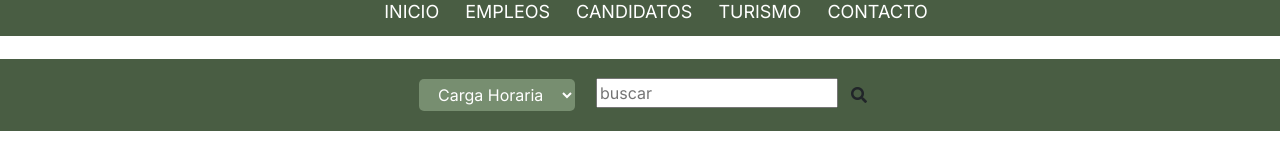
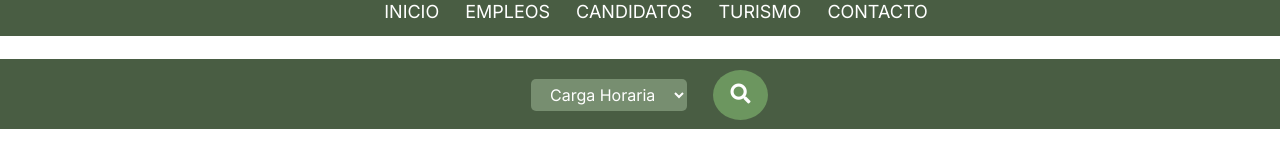
Before and after one commit to AyelenPorqueres/empleos, a Next.js app: page /cardempleos in a window 1280 px wide. Shown: the part 146-298 px from the top of the page. Built offline with nearby package versions, Linux system fonts and the light colour scheme; grey boxes are pictures that could not be loaded.

Commit message:
Boton desplegable para filtro candidatos y empleos

```diff
--- a/src/app/componentes/filtroCandidatos/filtroCandidatos.css
+++ b/src/app/componentes/filtroCandidatos/filtroCandidatos.css
@@ -41,3 +41,77 @@ select option {
     color: black;
     background-color: #EEEDDE;
 }
+
+.contenedor {
+    display: flex;
+    justify-content: space-around;
+    background-color: #495D43;
+    height: 70px;
+
+
+}
+
+.buscador {
+    color: white;
+    outline: 0;
+}
+
+.selector {
+    outline: 0;
+    margin: 20px;
+    border: 1.5px;
+    border-collapse: collapse;
+    border-radius: 5px;
+}
+
+
+#letraBuscador::placeholder {
+    color: white;
+}
+
+select option {
+    color: black;
+    background-color: #EEEDDE;
+}
+
+/* boton de busqueda */
+.buscar {
+    padding: 5px;
+    position: relative;
+    padding: 10px
+}
+
+.buscar input {
+    width: 0;
+    height: 30px;
+    padding: 0px 20px;
+    font-size: 18px;
+    color: black;
+    outline: none;
+    border: 0px solid;
+    border-radius: 20px;
+    transition: all 0.6s ease;
+}
+
+.btn {
+    position: absolute;
+    width: 55px;
+    height: 50px;
+    line-height: 35px;
+    top: 0;
+    right: 0;
+    background-color: #6c965f;
+    text-align: center;
+    color: white;
+    font-size: 20px;
+    border-radius: 50%;
+    cursor: pointer;
+}
+
+.buscar:hover input {
+    width: 240px;
+}
+
+.buscar input:focus {
+    width: 240px;
+}
--- a/src/app/componentes/filtroEmpleos/filtroEmpleos.css
+++ b/src/app/componentes/filtroEmpleos/filtroEmpleos.css
@@ -11,7 +11,7 @@
 	background-color: #778E70;
 }
 
-.buscador{
+.buscador {
 	padding: 5px;
 	color: white;
 	outline: 0;
@@ -21,7 +21,7 @@
 	text-align: center;
 }
 
-.selector{
+.selector {
 	padding: 5px 15px;
 	color: white;
 	outline: 0;
@@ -32,10 +32,85 @@
 }
 
 #letraBuscador::placeholder {
-    color:white;
+	color: white;
 }
 
 select option {
 	background-color: #EEEDDE;
 	color: black;
 }
+
+.contenedor {
+	display: flex;
+	justify-content: space-around;
+	background-color: #495D43;
+	height: 70px;
+
+
+}
+
+.buscador {
+	color: white;
+	outline: 0;
+}
+
+.selector {
+	outline: 0;
+	margin: 20px;
+	border: 1.5px;
+	border-collapse: collapse;
+	border-radius: 5px;
+}
+
+
+#letraBuscador::placeholder {
+	color: white;
+}
+
+select option {
+	color: black;
+	background-color: #EEEDDE;
+}
+
+/*boton de busqueda*/
+
+.buscar {
+	padding: 5px;
+	position: relative;
+	padding: 10px
+}
+
+.buscar input {
+	width: 0;
+	height: 30px;
+	padding: 0px 20px;
+	font-size: 18px;
+	color: black;
+	outline: none;
+	border: 0px solid;
+	border-radius: 20px;
+	transition: all 0.6s ease;
+}
+
+.btn {
+	position: absolute;
+	width: 55px;
+	height: 50px;
+	line-height: 35px;
+	top: 0;
+	right: 0;
+	background-color: #6c965f;
+	text-align: center;
+	color: white;
+	font-size: 20px;
+	border-radius: 50%;
+	cursor: pointer;
+}
+
+.buscar:hover input {
+	width: 240px;
+}
+
+.buscar input:focus {
+	width: 240px;
+}
```
Also changed, not shown: src/app/componentes/filtroCandidatos/filtroCandidatos.tsx (+6 -2 lines). Lines whose indentation alone changed are shown as unchanged.
